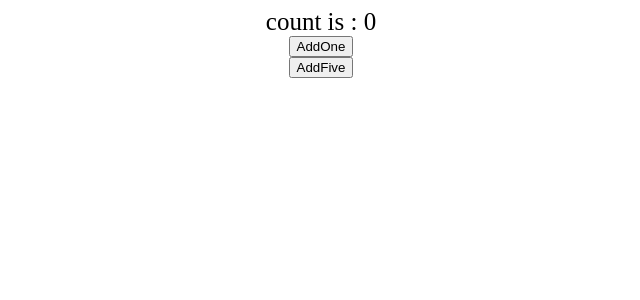
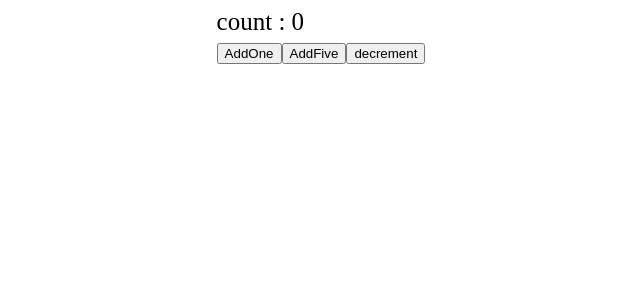
Before and after one commit to ZahraNejati79/product, a React (Create React App) app: page / in a window 1280 px wide. Shown: the top 300 px of the page, without its empty margins (319-959 px from the left). Built offline with nearby package versions, Linux system fonts and the light colour scheme.

Commit message:
state manegement with reducer and context

```diff
--- a/src/App.js
+++ b/src/App.js
@@ -10,6 +10,7 @@ import HoverCounter from "./components/Count/HoverCounter";
 import ClickCounter from "./components/Count/ClickCounter";
 import Reset from "./components/Ref/Reset";
 import CounterProvider from "./components/ContextCounter/ContextProvider";
+import CounterReduce from "./components/Reduce/ReducerCountState";
 
 export const WebContext = React.createContext();
 
@@ -51,7 +52,7 @@ const App = () => {
   };
   return (
     <>
-      <CounterProvider />
+      <CounterReduce />
       {/* <WebContext.Provider value="Zahra">
         <NavBar count={products.filter((p) => p.quantity >= 1).length} />
         <ProductList
--- /dev/null
+++ b/src/components/Reduce/ReducerCountState.js
@@ -0,0 +1,28 @@
+import { useReducer, useState } from "react";
+
+const initialState = 0;
+const reducer = (state, action) => {
+  switch (action) {
+    case "addOne":
+      return state + 1;
+    case "addFive":
+      return state + 5;
+    case "decrement":
+      return state - 1;
+    default:
+      return state;
+  }
+};
+const CounterReduce = () => {
+  const [count, dispatch] = useReducer(reducer, initialState);
+  return (
+    <div>
+      <div>count : {count}</div>
+      <button onClick={() => dispatch("addOne")}>AddOne</button>
+      <button onClick={() => dispatch("addFive")}>AddFive</button>
+      <button onClick={() => dispatch("decrement")}>decrement</button>
+    </div>
+  );
+};
+
+export default CounterReduce;
```
